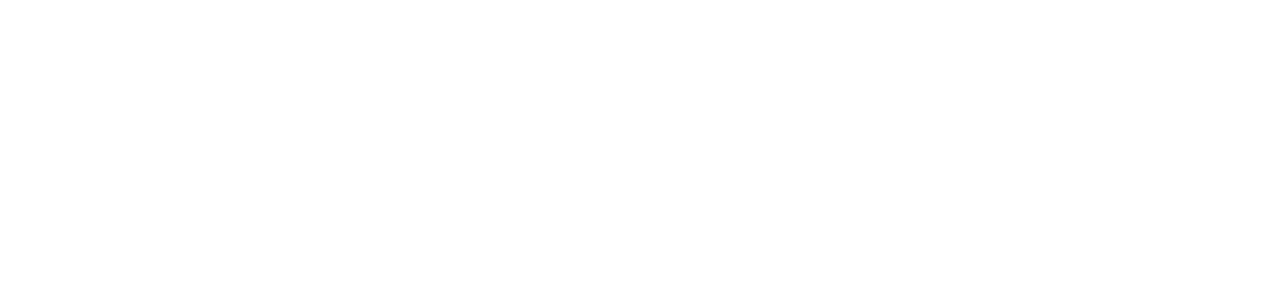
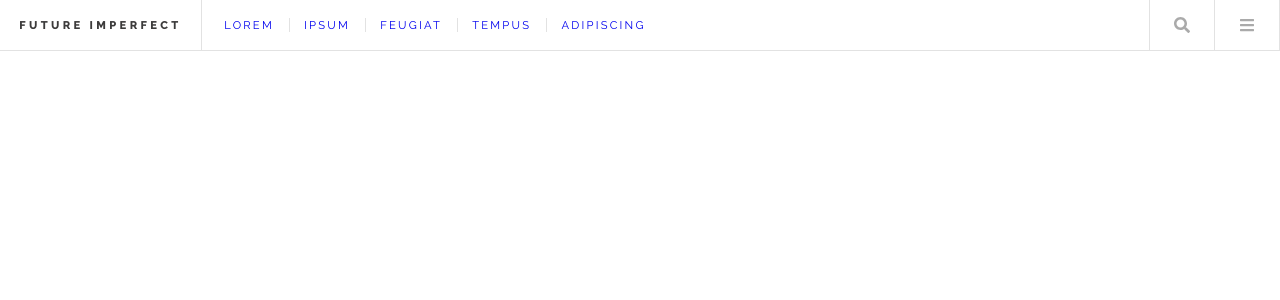
Before and after one commit to hyemin12/responsive-site-future_imperfect, a React (Create React App) app: page / in a window 1280 px wide. Shown: the top 300 px of the page. Built offline with nearby package versions, Linux system fonts and the light colour scheme.

Commit message:
'Header컴포넌트만들기'

```diff
--- a/src/App.js
+++ b/src/App.js
@@ -1,5 +1,17 @@
+import { Route, BrowserRouter, Routes } from "react-router-dom";
+
+import Home from "./routes/Home";
+
 function App() {
-  return <div className="App"></div>;
+  return (
+    <div className="App">
+      <BrowserRouter>
+        <Routes>
+          <Route path="/" element={<Home />} />
+        </Routes>
+      </BrowserRouter>
+    </div>
+  );
 }
 
 export default App;
--- a/src/components/Layout.js
+++ b/src/components/Layout.js
@@ -1,5 +1,5 @@
 import Footer from "./Footer";
-import Header from "./header";
+import Header from "./Header";
 
 const Layout = ({ children }) => {
   return (
--- a/src/components/Logo.js
+++ b/src/components/Logo.js
@@ -3,14 +3,16 @@
 
 const Logo = () => {
   return (
-    <Link>
+    <Link to="/">
       <H4>Future imperfect</H4>
     </Link>
   );
 };
 
 const H4 = styled.h4`
+  color: #3c3b3b;
   font-size: 0.7em;
-  letter-spacing: 1.2em;
+  letter-spacing: 0.3em;
+  text-transform: uppercase;
 `;
 export default Logo;
--- /dev/null
+++ b/src/components/Menu.js
@@ -0,0 +1,4 @@
+const Menu = () => {
+  return <div></div>;
+};
+export default Menu;
--- /dev/null
+++ b/src/components/SideBar.js
@@ -0,0 +1,4 @@
+const SideBar = () => {
+  return <div></div>;
+};
+export default SideBar;
--- a/src/components/header.js
+++ b/src/components/header.js
@@ -1,6 +1,9 @@
+import { NavLink } from "react-router-dom";
 import styled from "styled-components";
 
 import Logo from "./Logo";
+
+import { FaSearch, FaBars } from "react-icons/fa";
 
 const links = ["lorem", "ipsum", "feugiat", "tempus", "adipiscing"];
 
@@ -8,14 +11,67 @@
   return (
     <HeaderContainer>
       <Logo />
-      <NavContainer></NavContainer>
-      <Icon></Icon>
-      <Icon></Icon>
+      <NavContainer>
+        {links.map((link) => (
+          <NavItem to="#" onClick={(e) => e.preventDefault} key={link}>
+            {link}
+          </NavItem>
+        ))}
+      </NavContainer>
+      <Icon>
+        <FaSearch />
+      </Icon>
+      <Icon>
+        <FaBars />
+      </Icon>
     </HeaderContainer>
   );
 };
 
-const HeaderContainer = styled.div``;
-const NavContainer = styled.div``;
-const Icon = styled.div``;
+const HeaderContainer = styled.div`
+  display: flex;
+  align-items: center;
+  height: 50px;
+  padding-left: 1.2em;
+  border-bottom: 1px solid rgba(160, 160, 160, 0.3);
+`;
+const NavContainer = styled.div`
+  flex-grow: 1;
+  display: flex;
+  align-items: center;
+  height: 100%;
+  margin-left: 1.2em;
+  padding-left: 0.5em;
+  border-left: 1px solid rgba(160, 160, 160, 0.3);
+`;
+const NavItem = styled(NavLink)`
+  padding: 0 1.3em;
+  border-right: 1px solid rgba(160, 160, 160, 0.3);
+  font-size: 0.7em;
+  text-transform: uppercase;
+  letter-spacing: 0.2em;
+  &:last-child {
+    border-right: none;
+  }
+`;
+const Icon = styled.div`
+  display: flex;
+  justify-content: center;
+  align-items: center;
+  width: 64px;
+  height: 100%;
+  border-left: 1px solid rgba(160, 160, 160, 0.3);
+  border-right: 1px solid rgba(160, 160, 160, 0.3);
+  cursor: pointer;
+  transition: 0.4s;
+  &:last-child {
+    border-left: none;
+  }
+  svg {
+    fill: #aaa;
+    &:hover {
+      fill: #2ebaae;
+    }
+  }
+`;
 export default Header;
--- a/src/index.css
+++ b/src/index.css
@@ -1,13 +1,21 @@
 body {
   margin: 0;
-  font-family: -apple-system, BlinkMacSystemFont, 'Segoe UI', 'Roboto', 'Oxygen',
-    'Ubuntu', 'Cantarell', 'Fira Sans', 'Droid Sans', 'Helvetica Neue',
+  font-family: "Raleway", BlinkMacSystemFont, "Segoe UI", "Roboto", "Oxygen",
+    "Ubuntu", "Cantarell", "Fira Sans", "Droid Sans", "Helvetica Neue",
     sans-serif;
   -webkit-font-smoothing: antialiased;
   -moz-osx-font-smoothing: grayscale;
+  color: #646464;
 }
 
 code {
-  font-family: source-code-pro, Menlo, Monaco, Consolas, 'Courier New',
+  font-family: source-code-pro, Menlo, Monaco, Consolas, "Courier New",
     monospace;
 }
+a {
+  text-decoration: none;
+  transition: 0.4s;
+}
+a:hover {
+  color: #2ebaae;
+}
```
Also changed, not shown: 1 other file (tests, documents, lock files or other folders).
